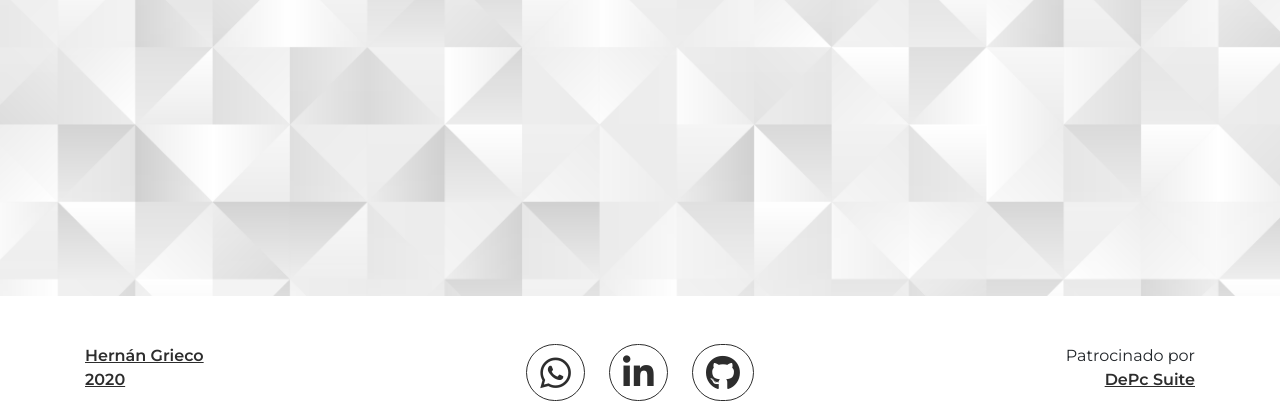
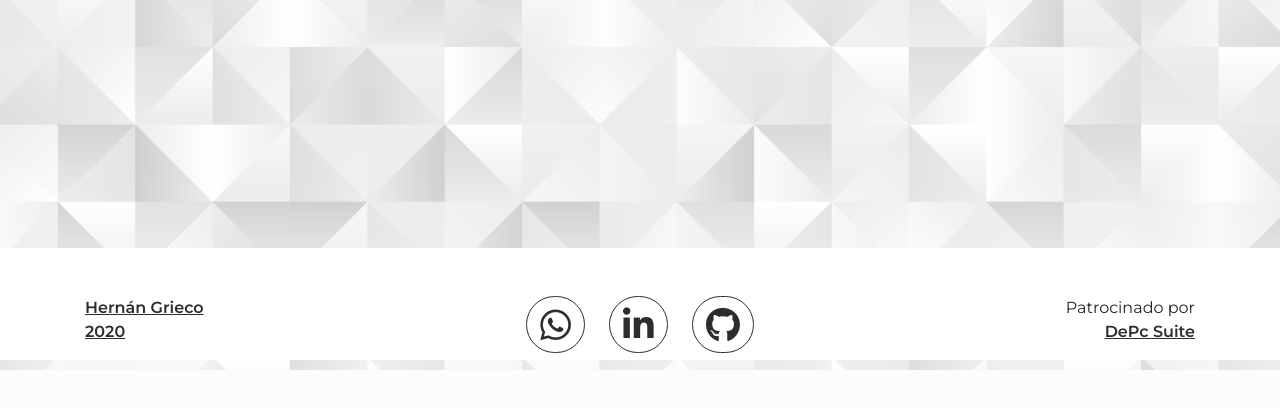
Before and after one commit to griecohernan/portfolio, a PHP site: page /index.php in a window 1280 px wide. Shown: the part 430-838 px from the top of the page. After the commit the page ends 800 px from the top, so only its background shows below. Run offline with PHP 8.4, Linux system fonts and the light colour scheme.

Commit message:
actualizado

```diff
--- a/footer.php
+++ b/footer.php
@@ -1,6 +1,6 @@
 <footer>
         <div class="container">
-            <div class="row pt-sm-5 pt-4 mt-5">
+            <div class="row pt-sm-5 pt-4">
                 <div class="col-12 col-sm-4 text-sm-left text-center">
                     <p><a href="index.php">Hernán Grieco<br>2020</a></p>
                 </div>
```
